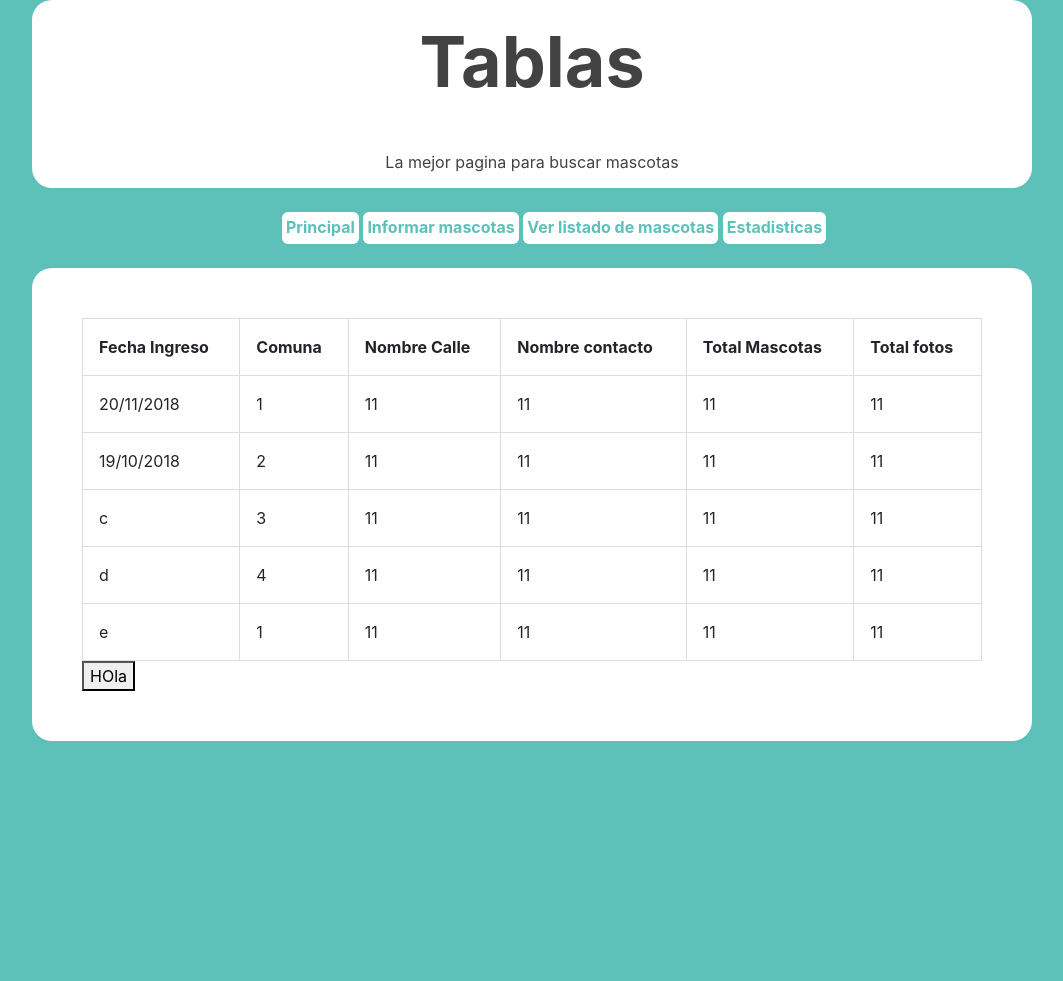
After one commit to JaramilloCris/Web-Tarea, a PHP site: page /tabla.html in a window 1280 px wide. The commit adds this page. Shown: the top 981 px of the page, without its empty margins (108-1171 px from the left). Run offline with PHP 8.4, Linux system fonts and the light colour scheme.

Commit message:
Agregando cosas

```diff
--- a/css/principal.css
+++ b/css/principal.css
@@ -1,5 +1,3 @@
-
-
 body {
     font-family: "Open Sans", Arial, Helvetica, sans-serif;
     font-size: 18px;
@@ -24,7 +22,6 @@ a {
     color: #424242;
     font-weight: bold;
     font-size: 30px;
-
 }
 
 h1{
@@ -54,8 +51,10 @@ p {
 .titulo{
 
     font-weight: bold;
-    height: 50px;
+    height: 100%;
     font-size: 70px;
+    width: 100%;
+
 }
 
 .subtitulo{
@@ -88,17 +87,18 @@ p {
 
     margin-bottom: 300px;
     position: relative;
-
 }
 
 .nav-bar{
 
-    position: relative;
-    left: 220px;
+    margin: auto;
     display: block;
-    padding: 10px;
+    width: 100%;
+    height: 100%;
+    padding-right: 50px;
+    padding-left: 50px;
+}
 
-}
 
 .tittle{
 
@@ -112,54 +112,127 @@ p {
     margin: auto;
 }
 
-.nav-bar > ul > li {
-  list-style: none;
-}
-
-.nav-bar > ul > li > a {
-  display: block;
-  padding: 12px 15px;
-
-}
-
 .nav-bar > button{
 
     color: #5DC1B9;
     font-weight: bold;
 
-
-
-}
-
-.nav-bar > ul > li.active > a,
-.nav-bar > ul > li > a:hover,
-.nav-bar > ul > li > a:focus {
-  color: #0299CC;
 }
 
 .nav-item {
 
-  width: 20px;
-  height: 8px;
-  background-color: #5DC1B9;
-  vertical-align: middle;
+    width: 20px;
+    height: 8px;
+    background-color: #5DC1B9;
+    vertical-align: middle;
 
 }
 
-.nav-botton{
+.nav-div{
+    position: center;
+    margin-right: 100px;
+    padding-left: 200px;
+}
 
+.nav-ref{
+
+    margin: auto;
+    height: 100%;
+    display: inline-block;
     border-radius: 6px;
     background-color: white;
     border: none;
-    color: black;
+    color: #5DC1B9;
+    font-weight: bold;
+    padding: 3px 4px;
+    justify-content: space-between;
+
 }
 
-.nav-botton:hover{
+.font-informado{
+
+    font-size: 30px;
+}
+
+.imagen-mascota{
+
+    float: right;
+    margin-right: 100px;
+    max-height: 100%;
+    width: 30%;
+    border-radius: 30px;
+    height: auto;
+    border: 5px solid #5DC1B9;
+}
+
+
+@media (max-width:960px){
+
+    .nav-ref{
+
+        position: center;
+        height: 100%;
+        display: block;
+        border-radius: 6px;
+        background-color: white;
+        border: none;
+        color: #5DC1B9;
+        font-weight: bold;
+        padding: 3px 40px;
+        justify-content: space-between;
+
+}
+    .nav-item {
+
+        background-color: #5DC1B9;
+        vertical-align: middle;
+
+}
+    .nav-bar{
+        min-width: 700px;
+        max-width: 1000px;
+        display: block;
+        width: 100%;
+        height: 100%;
+        padding: 3px 40px;
+
+}
+    .nav-div{
+
+        position: relative;
+        left: -200px;
+
+}
+    .font-mascotas{
+
+        color: #424242;
+        font-weight: bold;
+        font-size: 20px;
+    }
+
+    .font-informado{
+
+        font-size: 20px;
+    }
+
+    .imagen-mascota{
+
+        float: right;
+        margin-right: 100px;
+        min-width: 30%;
+        max-width: 40%;
+        width: 30%;
+        border-radius: 20px;
+        height: auto;
+        border: 3px solid #5DC1B9;
+}
+}
+
+.nav-ref:hover{
 
     background-color: #5DC1B9;
-    border: none;
     color: white;
-
+    text-decoration: none;
 }
 
 .tm-nav > ul > li.active > a > .tm-nav-deco,
@@ -172,6 +245,7 @@ p {
     border-radius: 20px;
     background-color: white;
     padding: 50px;
+
 
 }
 
@@ -187,32 +261,12 @@ p {
     padding: 55px;
 }
 
-@media (max-width: 945px) {
-  .nav-bar {
-    position: relative;
-  }
 
-  .container-content {
-    padding-left: 15px;
-    padding-right: 15px;
-  }
-}
 
 .principal-imagen{
 
     border-top-left-radius: 20px;
     border-top-right-radius: 20px;
-}
-
-.imagen-mascota{
-
-    float: right;
-    margin-right: 100px;
-    max-height: 100%;
-    width: 250px;
-    border-radius: 30px;
-    height: auto;
-    border: 5px solid #5DC1B9;
 }
 
 .input-style{
@@ -244,3 +298,33 @@ p {
     padding: 10px 20px;
     font-weight: bold;
 }
+
+/*
+
+CSS para Tablas
+
+ */
+
+table {
+
+    width: 100%;
+    border: 1px solid #ddd;
+    border-radius: 10px;
+
+}
+
+th, td {
+    text-align: left;
+    padding: 16px;
+    border: 1px solid #ddd;
+}
+
+th{
+    cursor: pointer;
+
+}
+
+tr:hover{
+
+    background-color: #5DC1B9;
+}
--- /dev/null
+++ b/tabla.html
@@ -0,0 +1,139 @@
+<!DOCTYPE html>
+<html lang="es">
+<head>
+    <meta charset="UTF-8">
+    <meta name="viewport" content="width=device-width, initial-scale=1.0" />
+    <meta http-equiv="X-UA-Compatible" content="ie=edge" />
+    <title>Tarea1</title>
+
+    <link rel="stylesheet" href="css/principal.css"/>
+    <link rel="stylesheet" href="https://fonts.googleapis.com/css?family=Open+Sans:400,600" />
+    <link rel="stylesheet" href="css/bootstrap.min.css" />
+
+</head>
+<body style="background-color: #5DC1B9">
+
+    <div class="principal-container mx-auto">
+
+        <header class="principal-header text-center">
+            <h1 class="titulo">Tablas</h1>
+            <p class="subtitulo">La mejor pagina para buscar mascotas</p>
+        </header>
+        <br>
+        <section class="t-section">
+            <nav class="nav-bar">
+                <div class="nav-div">
+                    <a href="index.html" class="nav-ref"><span class="nav-item"></span>Principal</a>
+                    <a href="formulario.html" class="nav-ref"><span class="nav-item"></span>Informar mascotas</a>
+                    <a href="tabla.html" class="nav-ref"><span class="nav-item"></span>Ver listado de mascotas</a>
+                    <a href="" class="nav-ref"><span class="nav-item"></span>Estadisticas</a>
+                </div>
+            </nav>
+
+            <br>
+
+            <div class="container-content">
+
+                <table id="myTable">
+                    <tr>
+                        <th onclick="sortTable(0)">Fecha Ingreso</th>
+                        <th onclick="sortTable(1)">Comuna</th>
+                        <th onclick="sortTable(2)">Nombre Calle</th>
+                        <th onclick="sortTable(3)">Nombre contacto</th>
+                        <th onclick="sortTable(4)">Total Mascotas</th>
+                        <th onclick="sortTable(5)">Total fotos</th>
+                    </tr>
+                    <tr>
+                        <td>20/11/2018</td>
+                        <td>1</td>
+                        <td>11</td>
+                        <td>11</td>
+                        <td>11</td>
+                        <td>11</td>
+                    </tr>
+                    <tr>
+                        <td>19/10/2018</td>
+                        <td>2</td>
+                        <td>11</td>
+                        <td>11</td>
+                        <td>11</td>
+                        <td>11</td>
+                    </tr>
+                    <tr>
+                        <td>c</td>
+                        <td>3</td>
+                        <td>11</td>
+                        <td>11</td>
+                        <td>11</td>
+                        <td>11</td>
+                    </tr>
+                    <tr>
+                        <td>d</td>
+                        <td>4</td>
+                        <td>11</td>
+                        <td>11</td>
+                        <td>11</td>
+                        <td>11</td>
+                    </tr>
+                    <tr>
+                        <td>e</td>
+                        <td>1</td>
+                        <td>11</td>
+                        <td>11</td>
+                        <td>11</td>
+                        <td>11</td>
+                    </tr>
+
+
+                </table>
+
+                <button onclick="sortTable()">HOla</button>
+            </div>
+        </section>
+    </div>
+<script>
+    function sortTable(row){
+
+        var table, rows, x, y, ready, i, shouldSwitch, type, count;
+        type = "asc"
+        count = 0;
+        table = document.getElementById("myTable");
+        ready = true;
+        while (ready){
+
+            ready = false;
+            rows = table.rows;
+
+            for(i = 1; i < (rows.length - 1); i++){
+
+                shouldSwitch = false;
+
+                x = rows[i].getElementsByTagName("TD")[row];
+                y = rows[i + 1].getElementsByTagName("TD")[row];
+
+                if(x.innerHTML.toLowerCase() > y.innerHTML.toLowerCase() && type === "asc"){
+
+                    shouldSwitch = true;
+                    break;
+                }
+                else if(x.innerHTML.toLowerCase() < y.innerHTML.toLowerCase() && type === "desc"){
+                    shouldSwitch = true;
+                    break;
+                }
+            }
+            if (shouldSwitch){
+
+                rows[i].parentNode.insertBefore(rows[i+1], rows[i]);
+                ready = true;
+                count++;
+            }
+            else if(count === 0 && type === "asc"){
+
+                type = "desc";
+                ready = true;
+            }
+        }
+    }
+</script>
+</body>
+</html>
```
Also changed, not shown: formulario.html (+9 -10 lines), index.html (+32 -33 lines), js/principal.js (+1 -8 lines), panton.otf (deleted).
